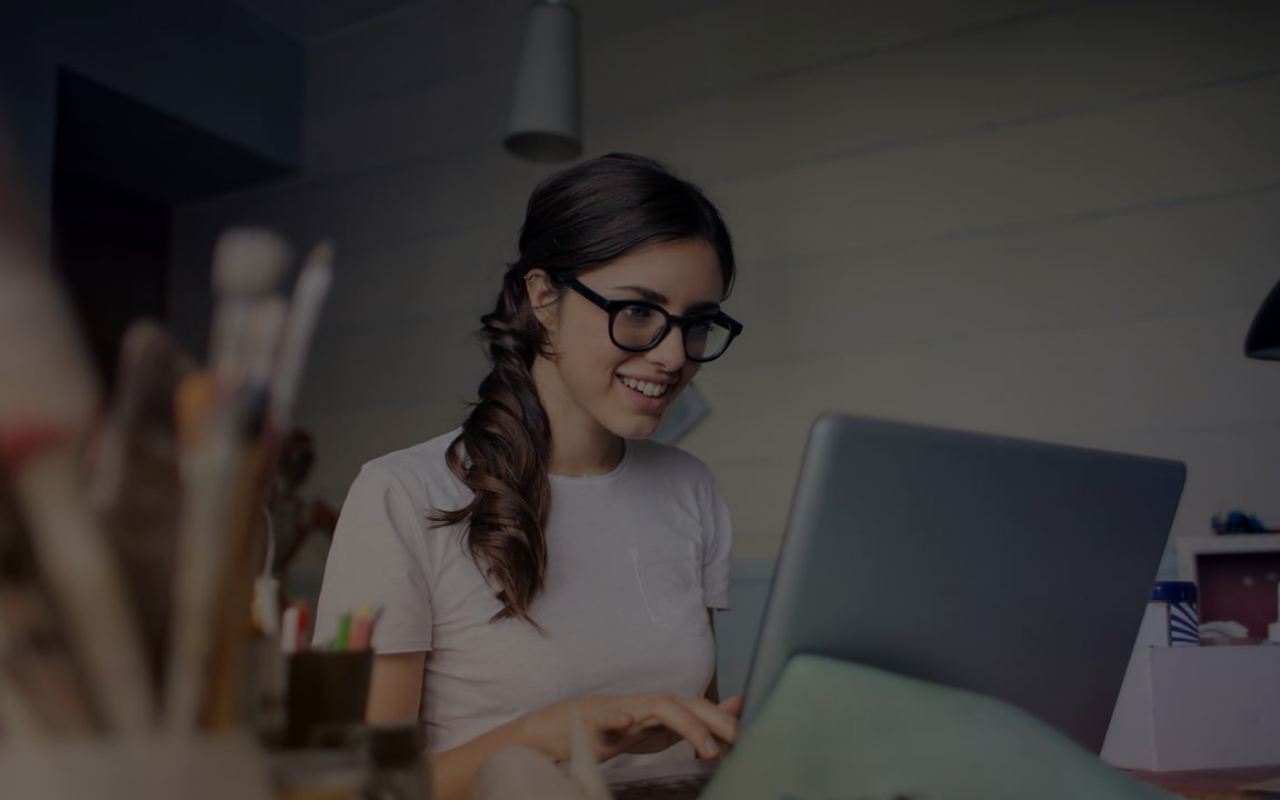
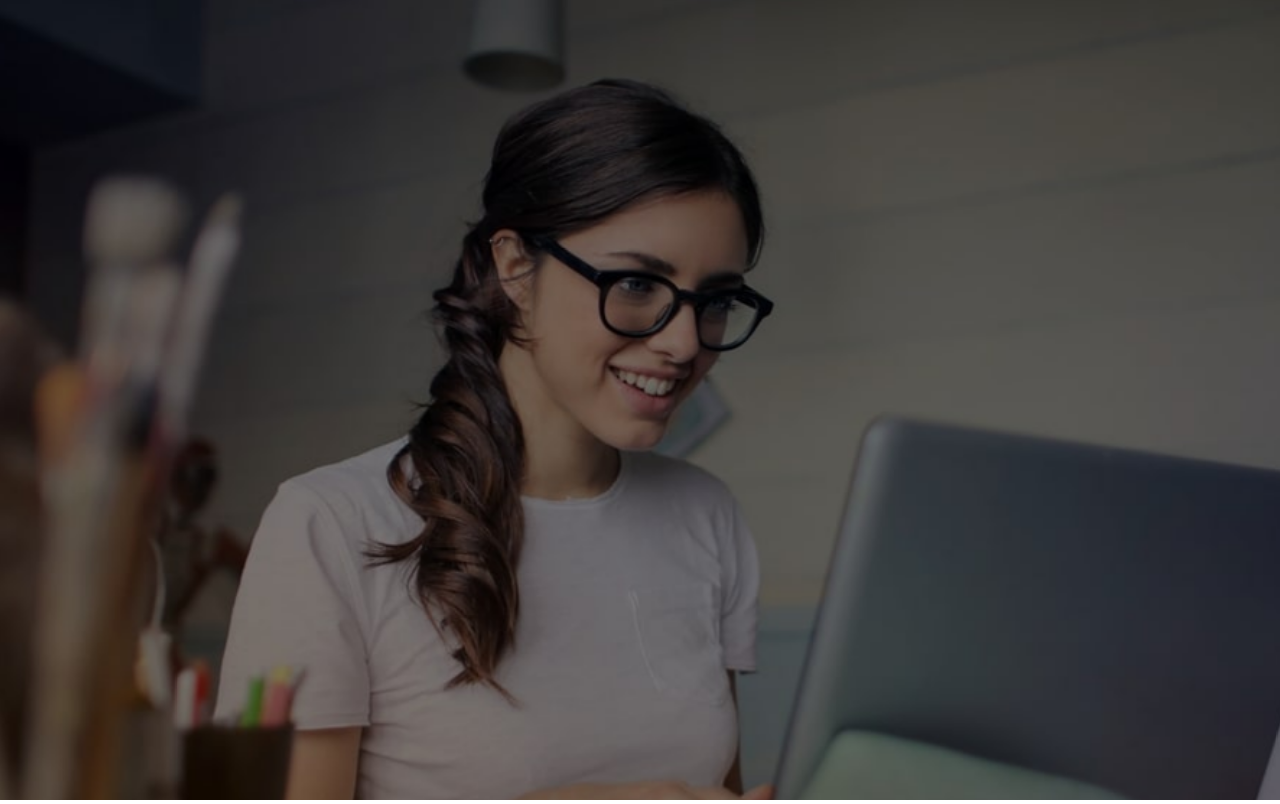
Before and after one commit to navjotsingh96/Angular, an Angular app: page / in a window 1280 px wide. Built offline with nearby package versions, Linux system fonts and the light colour scheme.

Commit message:
added animation to image

```diff
--- a/src/app/app.component.html
+++ b/src/app/app.component.html
@@ -1 +1,3 @@
-<img class="img-slideshow" src="assets/img/header_new.jpg">
+<div class="image-container">
+    <img class="img-slideshow" src="assets/img/header_new.jpg">
+</div>
--- a/src/app/app.component.scss
+++ b/src/app/app.component.scss
@@ -1,6 +1,23 @@
-.img-slideshow{
+.image-container {
+    height: 100vh;
+    width: 100vw;
+    max-width: 100%;
+    overflow: hidden;
+}
+
+.img-slideshow {
     height: 100vh;
     width: 100vw;
     object-fit: cover;
-    max-width: 100%;
+    transform: scale(1.3);
+    animation: zoomIn 8s ease;
 }
+
+@keyframes zoomIn {
+    from {
+        transform: scale(1);
+    }
+    to {
+        transform: scale(1.3);
+    }
+}
```
